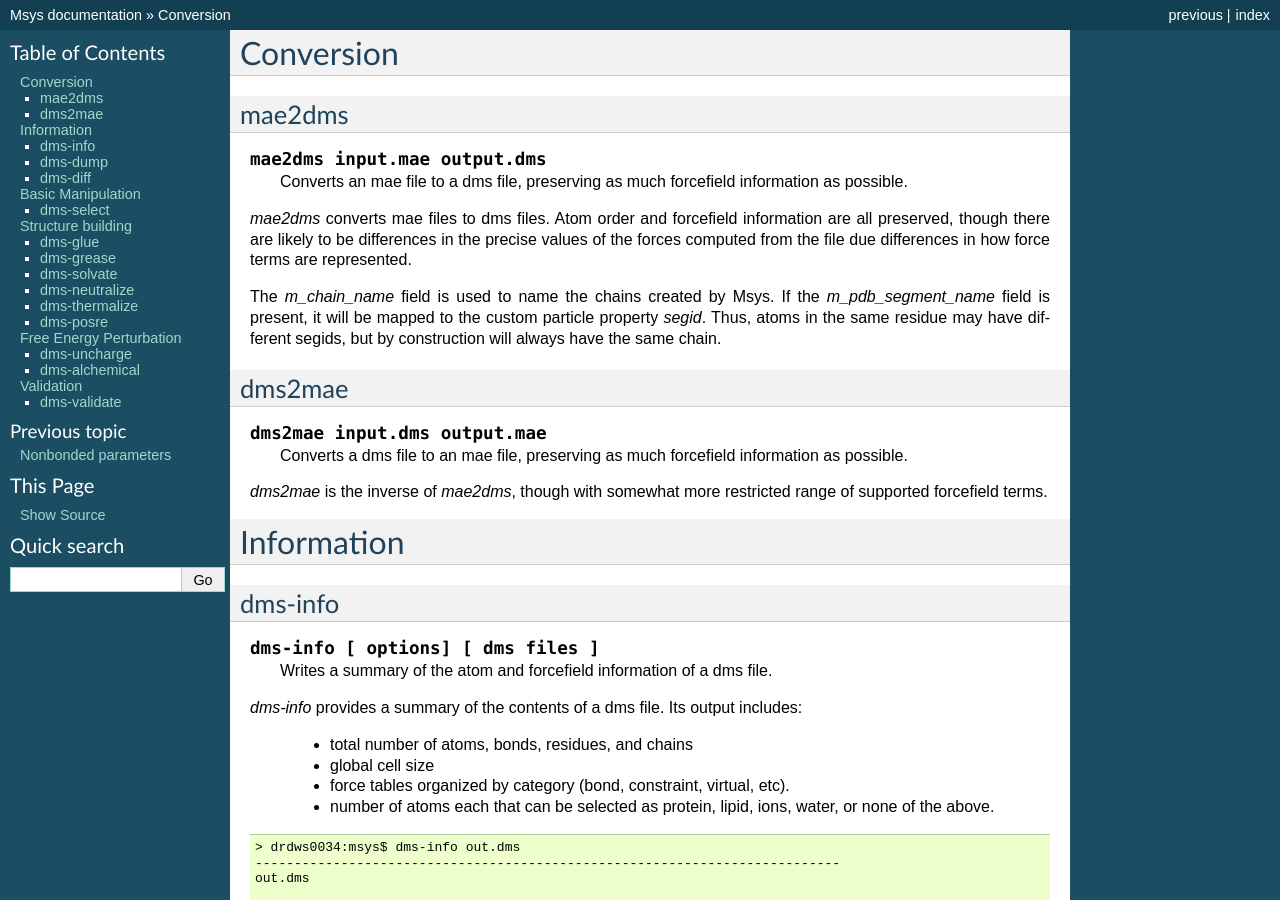
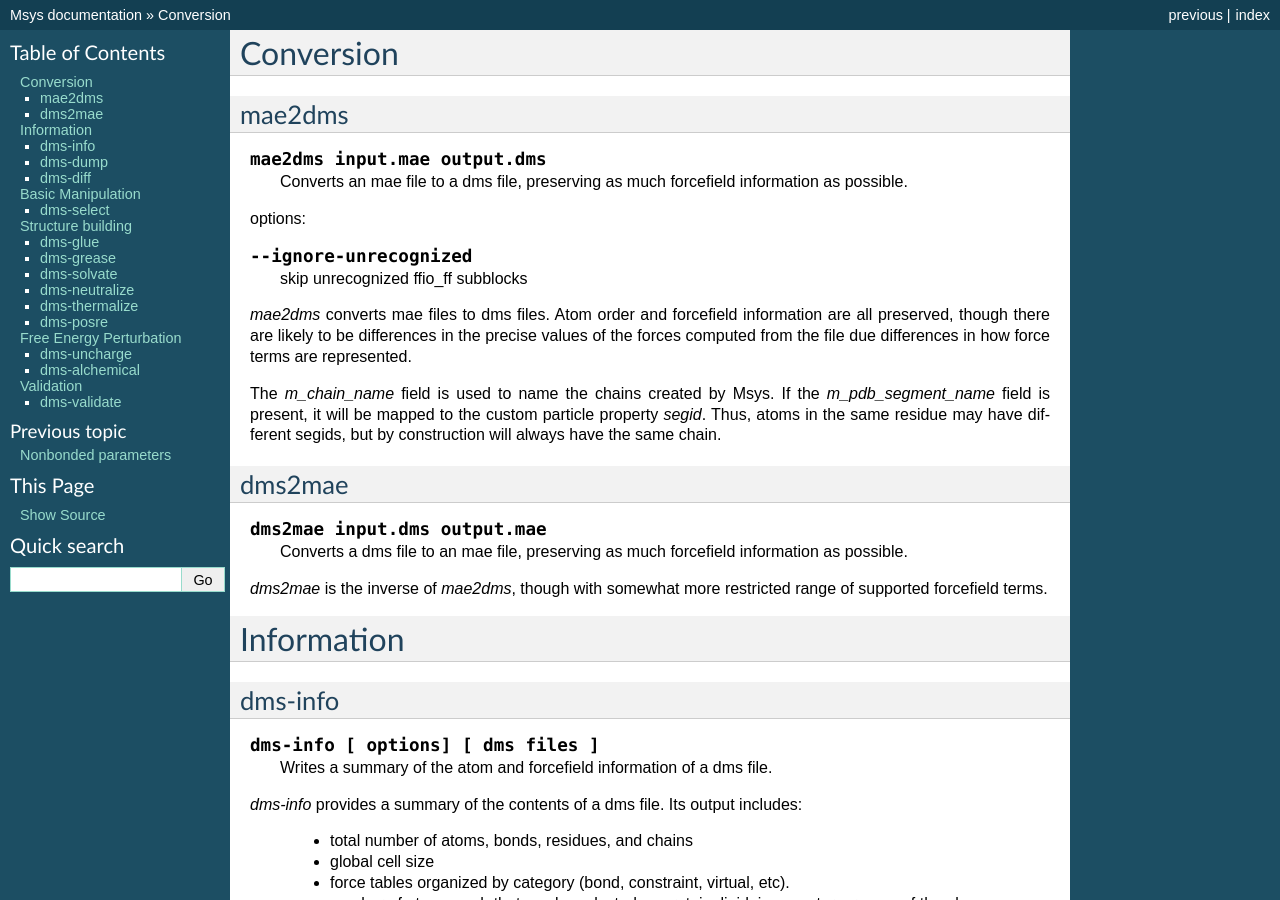
Before and after one commit to DEShawResearch/msys, a Sphinx documentation site: the page built from doc/source/tools.rst, in a window 1280 px wide and 900 px high. Built offline with Sphinx 7.4.7, drawn with Linux system fonts in a browser that asks for light colours; the version number could not be read and is left out.

Commit message:
Document mae2dms options.
[git-p4: depot-paths = "//depot/desrad/main/sw/libs/msys/": change = 131529]

```diff
--- a/doc/source/tools.rst
+++ b/doc/source/tools.rst
@@ -11,6 +11,12 @@ mae2dms
 
    Converts an mae file to a dms file, preserving as much forcefield
    information as possible.
+
+options:
+
+.. cmdoption:: --ignore-unrecognized
+
+   skip unrecognized ffio_ff subblocks
 
 *mae2dms* converts mae files to dms files.  Atom order and forcefield
 information are all preserved, though there are likely to be differences
```
